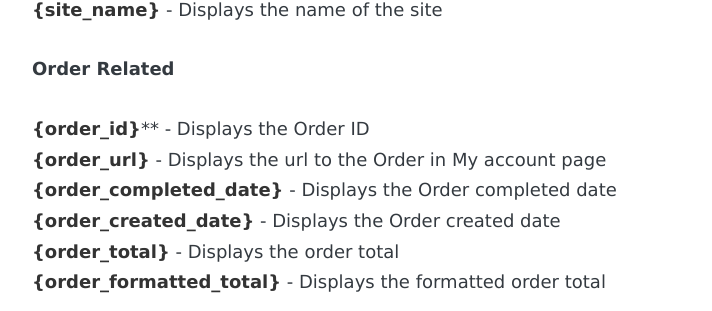
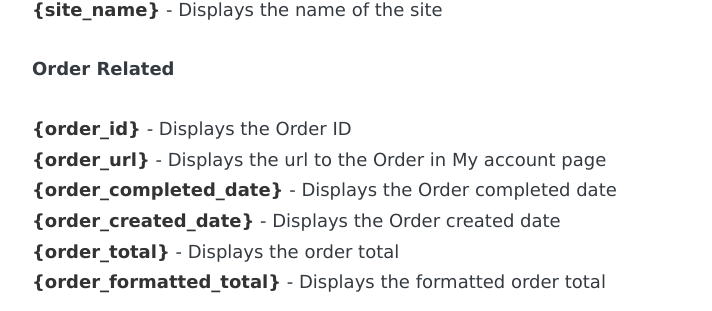
Before and after one commit to Themehigh/themehigh.github.io, a Jekyll site: the page built from _posts/2019-11-01-email-customizer-knowledge-base.markdown, in a window 1280 px wide and 900 px high, scrolled down 6589 px. Shown: the part 142-453 px from the top of the window, without its empty margins (194-906 px from the left). Built offline with Jekyll 4.4.1, drawn with Linux system fonts in a browser that asks for light colours; some web fonts are replaced; comment, search, counter and statistics services are not loaded.

Commit message:
WECM Update

```diff
--- a/_posts/2019-11-01-email-customizer-knowledge-base.markdown
+++ b/_posts/2019-11-01-email-customizer-knowledge-base.markdown
@@ -164,7 +164,7 @@ New list of placeholders are available from version 2.0.5
 **{site_name}** 	-  Displays the name of the site
 
 ##### Order Related
-**{order_id}****				-  Displays the Order ID
+**{order_id}**				-  Displays the Order ID
 **{order_url}**				-  Displays the url to the Order in My account page
 **{order_completed_date}**	-  Displays the Order completed date
 **{order_created_date}**	-  Displays the Order created date
```
